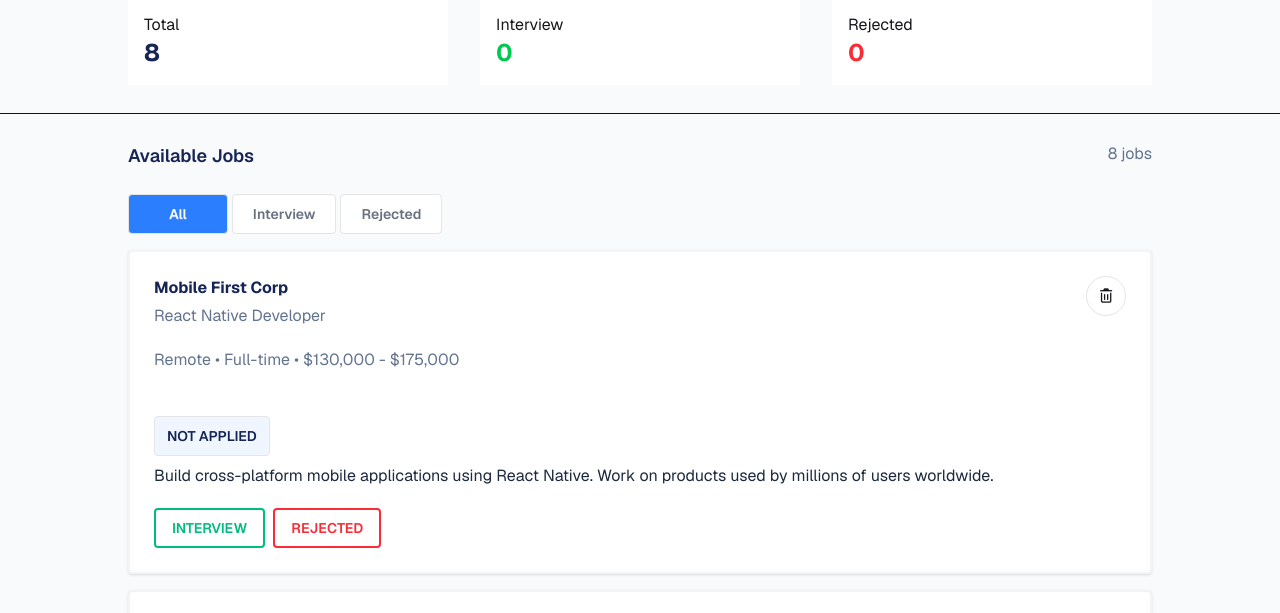
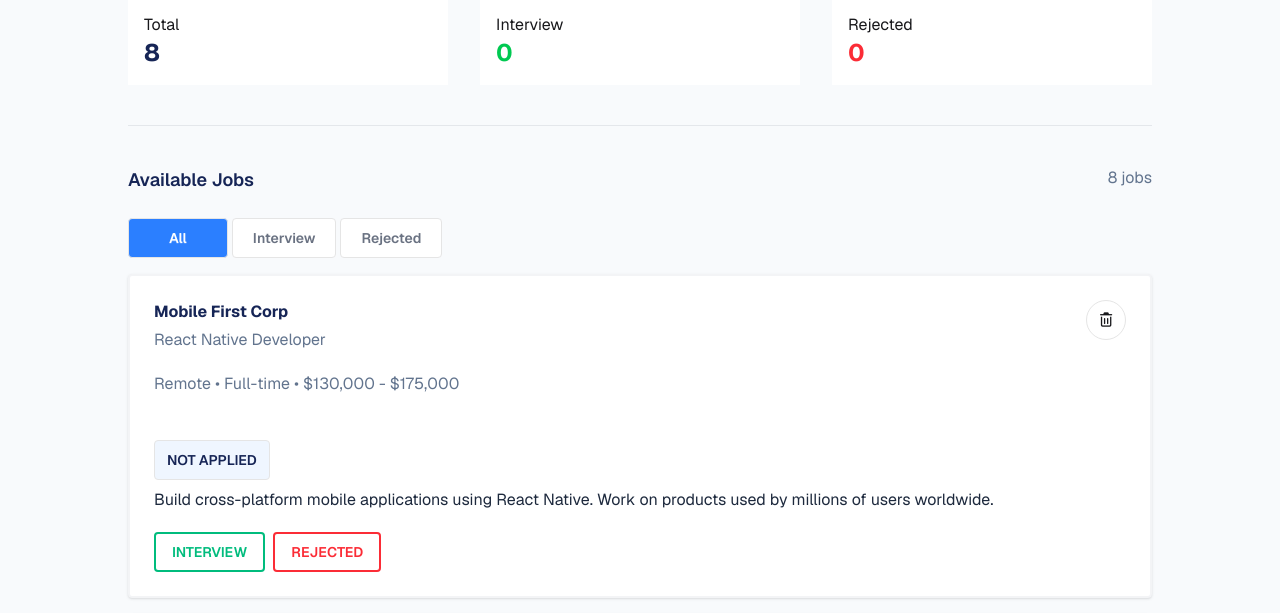
Before and after one commit to MahdiHasan51/job-tracker, a plain HTML site: page index.html in a window 1280 px wide. Shown: the part 115-728 px from the top of the page. Drawn offline with nearby package versions, Linux system fonts and the light colour scheme.

Commit message:
improved styles of the horizontal line

```diff
--- a/index.html
+++ b/index.html
@@ -38,7 +38,7 @@
             </div>
         </div>
     </header>
-<hr class="my-7 bg-gray-200">
+<hr class="w-[80%] mx-auto border-t border-gray-300 my-10 opacity-50">
     <main class="w-[80%] mx-auto">
         <div class="flex justify-between mt-7 mb-6">
             <h5 class="text-blue-950 text-lg font-semibold">Available Jobs</h5>
```
